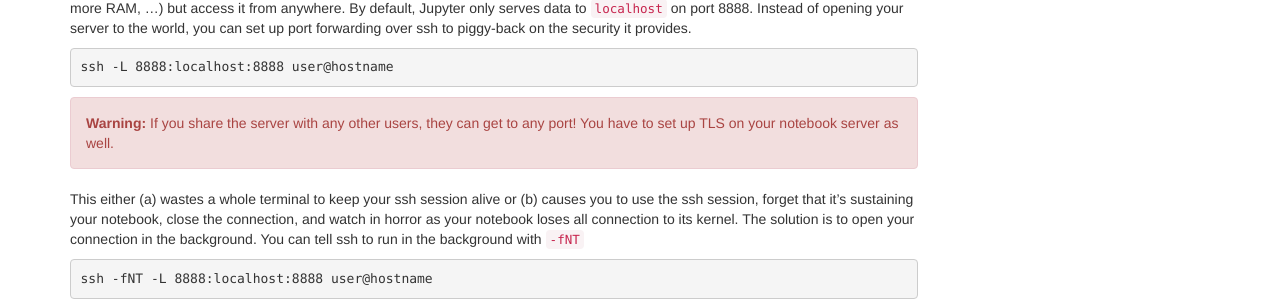
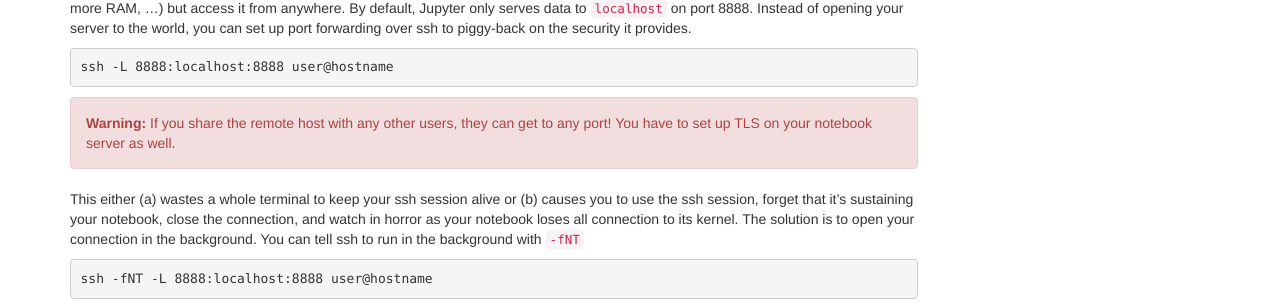
Before and after one commit to mpharrigan/mpharrigan.github.io, a Jekyll site: the page built from _posts/2016-05-17-background-ssh.md, in a window 1280 px wide. Shown: the part 193-500 px from the top of the page. Built offline with Jekyll 4.4.1, drawn with Linux system fonts in a browser that asks for light colours; nearby versions of some CDN libraries; library files that are not in the unit come from our copies.

Commit message:
Clarification

```diff
--- a/_posts/2016-05-17-background-ssh.md
+++ b/_posts/2016-05-17-background-ssh.md
@@ -20,7 +20,7 @@ over ssh to piggy-back on the security it provides.
     ssh -L 8888:localhost:8888 user@hostname
 
 <div class="alert alert-danger" role="alert">
-  <strong>Warning:</strong> If you share the server with any other users,
+  <strong>Warning:</strong> If you share the remote host with any other users,
   they can get to any port! You have to set up TLS on your
   notebook server as well.
 </div>
```
